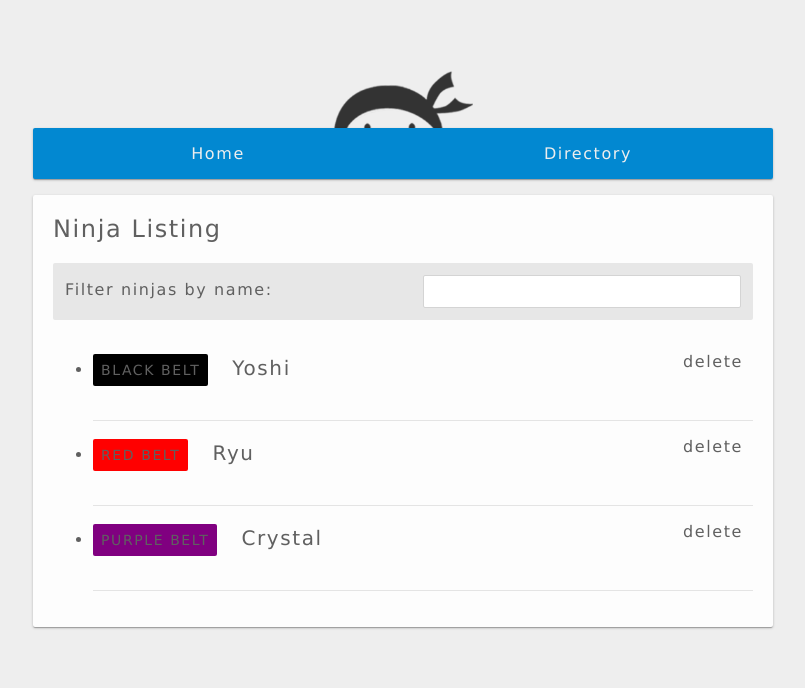
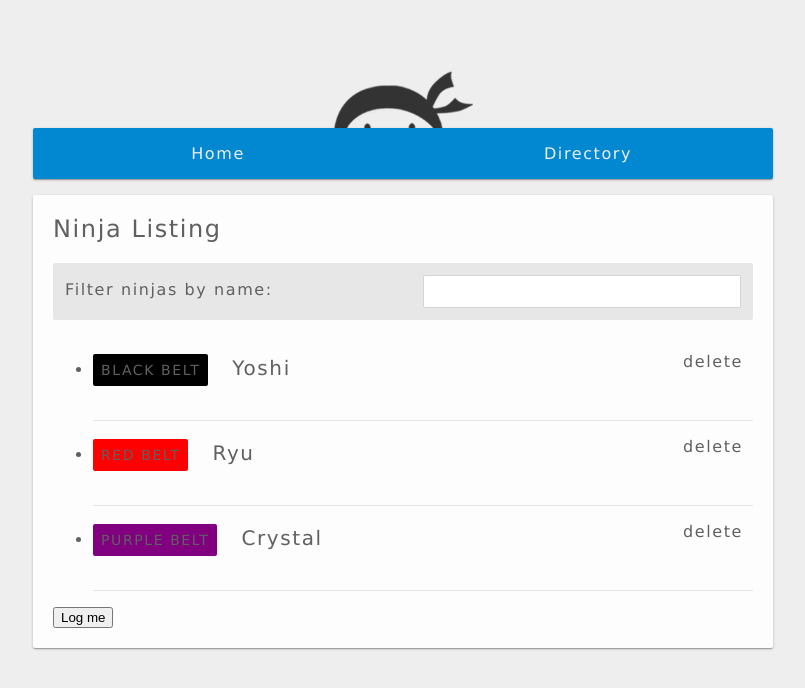
Before and after one commit to amnotafraid/ninja-directory, an Angular app: page /directory in a window 1280 px wide. Shown: the top 688 px of the page, without its empty margins (237-1042 px from the left). Built offline with nearby package versions, Linux system fonts and the light colour scheme.

Commit message:
Lesson 23

```diff
--- a/src/app/app.module.ts
+++ b/src/app/app.module.ts
@@ -9,6 +9,7 @@ import { DirectoryComponent } from './directory/directory.component';
 import { RouterModule, Routes } from '@angular/router';
 import { APP_ROUTES } from './app.routes';
 import { FilterPipe } from './filter.pipe';
+import { LoggingService } from './logging.service';
 
 @NgModule({
   declarations: [
@@ -23,7 +24,7 @@ import { FilterPipe } from './filter.pipe';
     HttpModule,
     RouterModule.forRoot(APP_ROUTES)
   ],
-  providers: [],
+  providers: [LoggingService],
   bootstrap: [AppComponent]
 })
 export class AppModule { }
--- a/src/app/directory/directory.component.html
+++ b/src/app/directory/directory.component.html
@@ -15,3 +15,5 @@
     </div>
   </li>
 </ul>
+
+<button (click)="logIt()">Log me</button>
--- a/src/app/directory/directory.component.ts
+++ b/src/app/directory/directory.component.ts
@@ -1,5 +1,6 @@
 import { Component, OnInit } from '@angular/core';
 import { ActivatedRoute } from '@angular/router';
+import { LoggingService } from '../logging.service';
 
 @Component({
   selector: 'app-directory',
@@ -13,7 +14,11 @@ export class DirectoryComponent implements OnInit {
     { name: 'Ryu', belt: 'red' },
     { name: 'Crystal', belt: 'purple' }
   ];
-  constructor() { }
+  constructor(private logger: LoggingService) { }
+
+  logIt() {
+    this.logger.log();
+  }
 
   ngOnInit() {
   }
--- a/src/app/home/home.component.html
+++ b/src/app/home/home.component.html
@@ -1,3 +1,4 @@
 <p>
 {{homeTitle}}
 </p>
+<button (click)="logIt()">Log me</button>
--- a/src/app/home/home.component.ts
+++ b/src/app/home/home.component.ts
@@ -1,4 +1,5 @@
-import { Component, OnInit, Input, Output, EventEmitter } from '@angular/core';
+import { Component, OnInit } from '@angular/core';
+import { LoggingService } from '../logging.service';
 
 @Component({
   selector: 'app-home',
@@ -9,7 +10,11 @@ export class HomeComponent implements OnInit {
 
   homeTitle = "Welcome to the ninja directory";
 
-  constructor() { }
+  constructor(private logger: LoggingService) { }
+
+  logIt() {
+    this.logger.log();
+  }
 
   ngOnInit() {
   }
--- /dev/null
+++ b/src/app/logging.service.ts
@@ -0,0 +1,11 @@
+import { Injectable } from '@angular/core';
+
+@Injectable()
+export class LoggingService {
+
+  log() {
+    console.log('I am the logging service');
+  }
+  constructor() { }
+
+}
--- a/src/main.ts
+++ b/src/main.ts
@@ -4,9 +4,10 @@ import { platformBrowserDynamic } from '@angular/platform-browser-dynamic';
 import { enableProdMode } from '@angular/core';
 import { environment } from './environments/environment';
 import { AppModule } from './app/app.module';
+import { LoggingService } from './app/logging.service';
 
 if (environment.production) {
   enableProdMode();
 }
 
-platformBrowserDynamic().bootstrapModule(AppModule);
+platformBrowserDynamic().bootstrapModule(AppModule, [LoggingService]);
```
Also changed, not shown: 1 other file (tests, documents, lock files or other folders).
